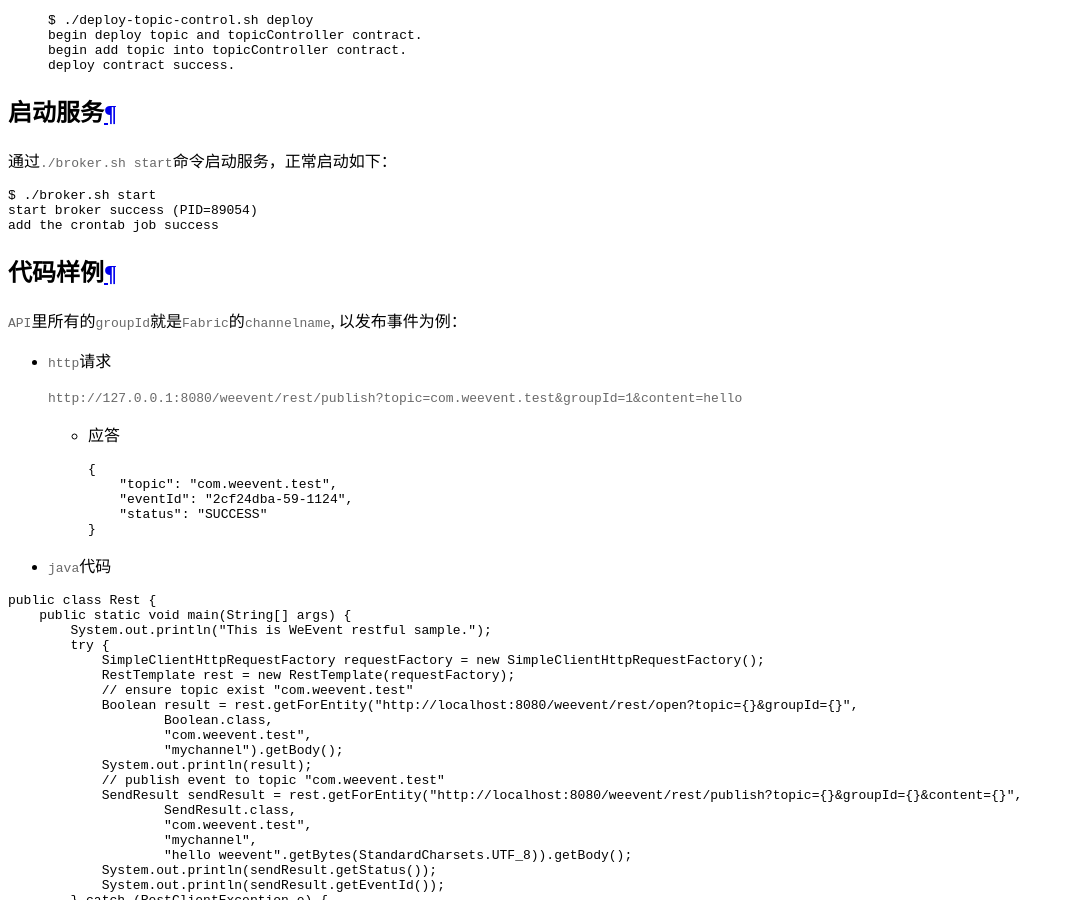
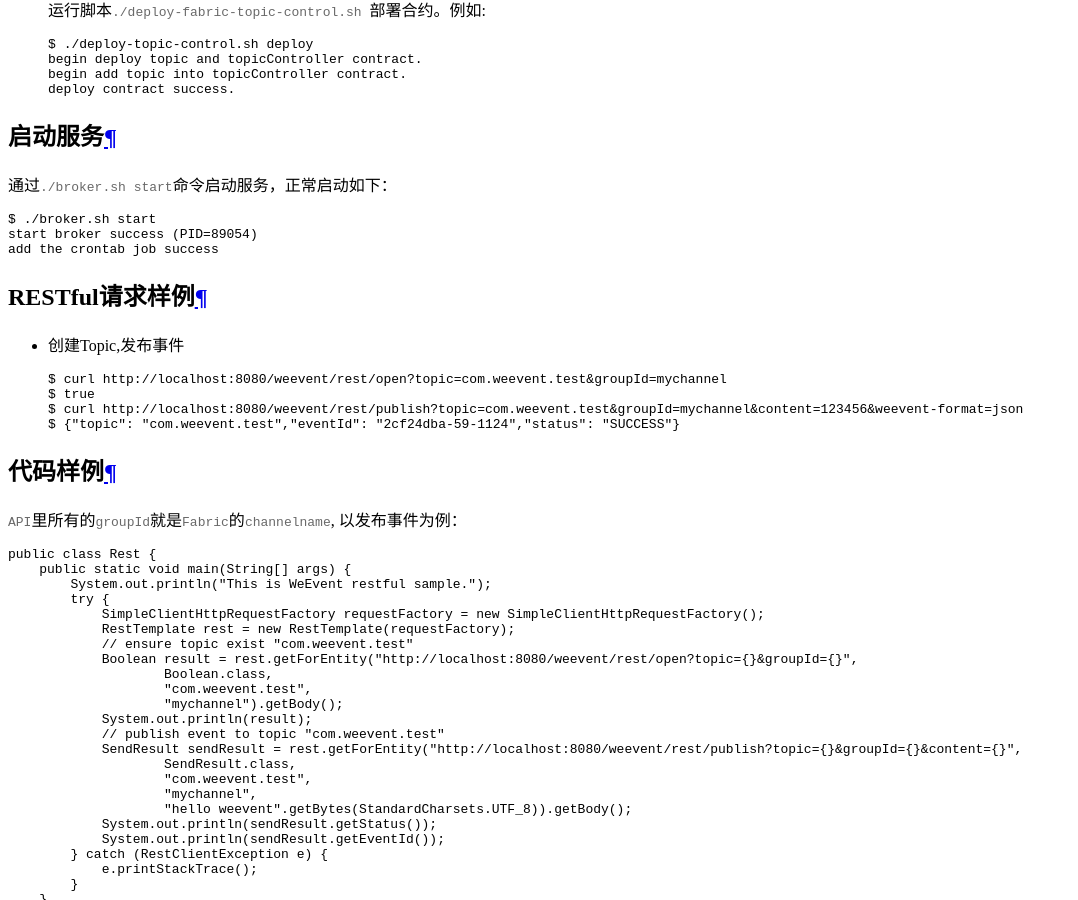
Before and after one commit to WeBankBlockchain/WeEvent-docs, a Sphinx documentation site: the page built from docs/advanced/fabric.md, in a window 1280 px wide and 900 px high, scrolled down 1521 px. Shown: the whole window, without its empty margins (0-1078 px from the left). Built offline with Sphinx 7.4.7 and the Read the Docs theme 2.0.0, drawn with Linux system fonts in a browser that asks for light colours; some of the changed text lies outside the part shown.

Commit message:
optizime fabric doc

````diff
--- a/docs/advanced/fabric.md
+++ b/docs/advanced/fabric.md
@@ -66,24 +66,19 @@
   add the crontab job success
   ```
 
+### RESTful请求样例
+- 创建Topic,发布事件
+
+  ```shell
+  $ curl http://localhost:8080/weevent/rest/open?topic=com.weevent.test&groupId=mychannel
+  $ true
+  $ curl http://localhost:8080/weevent/rest/publish?topic=com.weevent.test&groupId=mychannel&content=123456&weevent-format=json
+  $ {"topic": "com.weevent.test","eventId": "2cf24dba-59-1124","status": "SUCCESS"}
+  ```
+
 ### 代码样例
 
   `API`里所有的`groupId`就是`Fabric`的`channelname`, 以发布事件为例：
-
-- `http`请求
-
-  `http://127.0.0.1:8080/weevent/rest/publish?topic=com.weevent.test&groupId=1&content=hello`
-
-  - 应答
-
-    ```json
-    {
-        "topic": "com.weevent.test",
-        "eventId": "2cf24dba-59-1124",
-        "status": "SUCCESS"
-    }
-
-- `java`代码
 
 ```java
 public class Rest {
````
Also changed, not shown: other parts of docs/advanced/fabric.md (+2 -2 lines).
